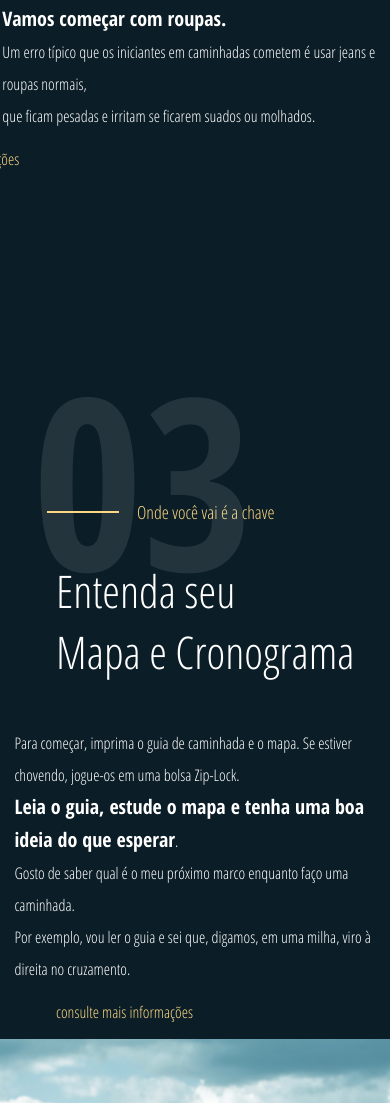
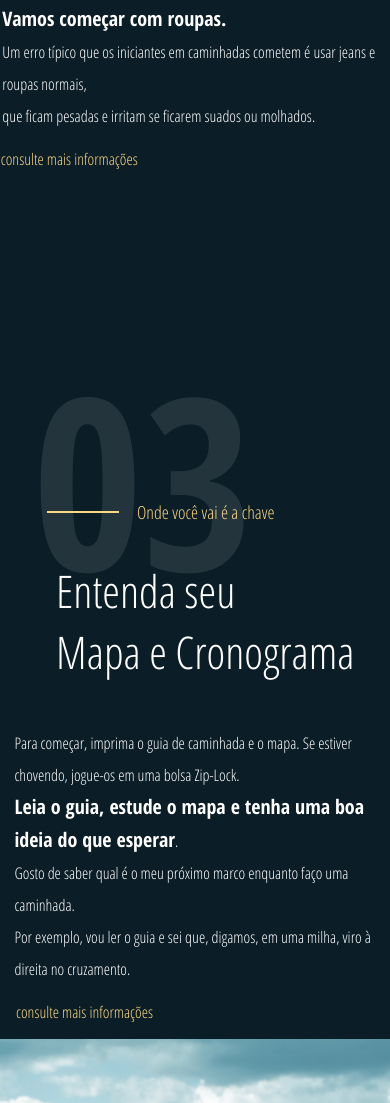
Before and after one commit to wanderleygoncalves/MNTN-Montain, a plain HTML site: page index.html in a window 390 px wide. Shown: the part 3500-4603 px from the top of the page. Drawn offline with nearby package versions, Linux system fonts and the light colour scheme.

Commit message:
Ajuste nos links Consulte mais informações

```diff
--- a/css/main.scss
+++ b/css/main.scss
@@ -492,6 +492,12 @@ body {
             }
           }
 
+          .link {
+            @media(max-width: 414px) {
+              margin-left: 7.4em;
+            }
+          }
+
           .left {
             @media(max-width: 768px) {
               position: relative;
@@ -578,6 +584,12 @@ body {
 
             @media(max-width:1024px) {
               left: -0.7em;
+            }
+          }
+
+          .link {
+            @media(max-width: 414px) {
+              margin-left: -2.5em;
             }
           }
 
```
Also changed, not shown: css/main.css, 1 other file.
